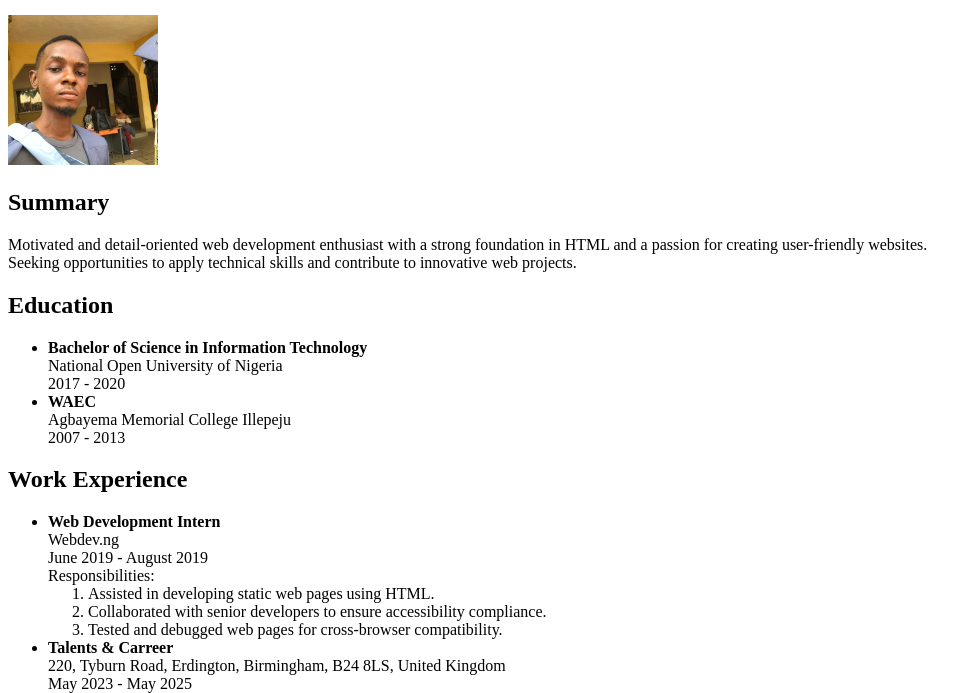
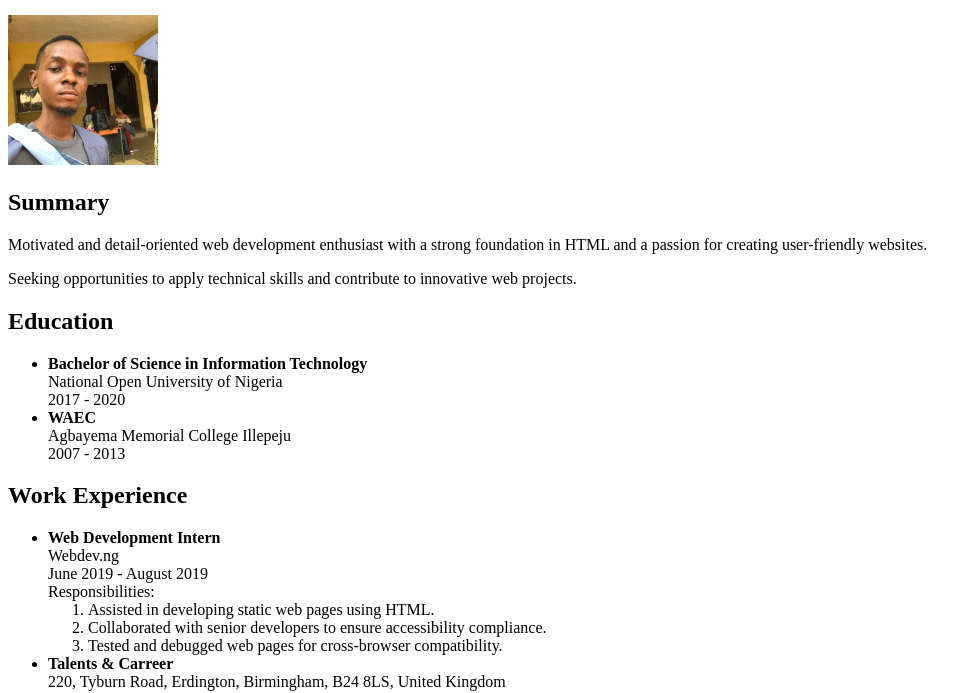
Before and after one commit to Deowebs/html, a plain HTML site: page index.html in a window 1280 px wide. Shown: the part 101-794 px from the top of the page, without its empty margins (0-978 px from the left). Drawn offline with Linux system fonts and the light colour scheme.

Commit message:
index.html

```diff
--- a/index.html
+++ b/index.html
@@ -19,7 +19,8 @@
 
         <section>
             <h2>Summary</h2>
-            <p>Motivated and detail-oriented web development enthusiast with a strong foundation in HTML and a passion for creating user-friendly websites. <br>Seeking opportunities to apply technical skills and contribute to innovative web projects.</p>
+            <p>Motivated and detail-oriented web development enthusiast with a strong foundation in HTML and a passion for creating user-friendly websites.</p>
+                <p>Seeking opportunities to apply technical skills and contribute to innovative web projects.</p>
         </section>
 
         <section>
```
